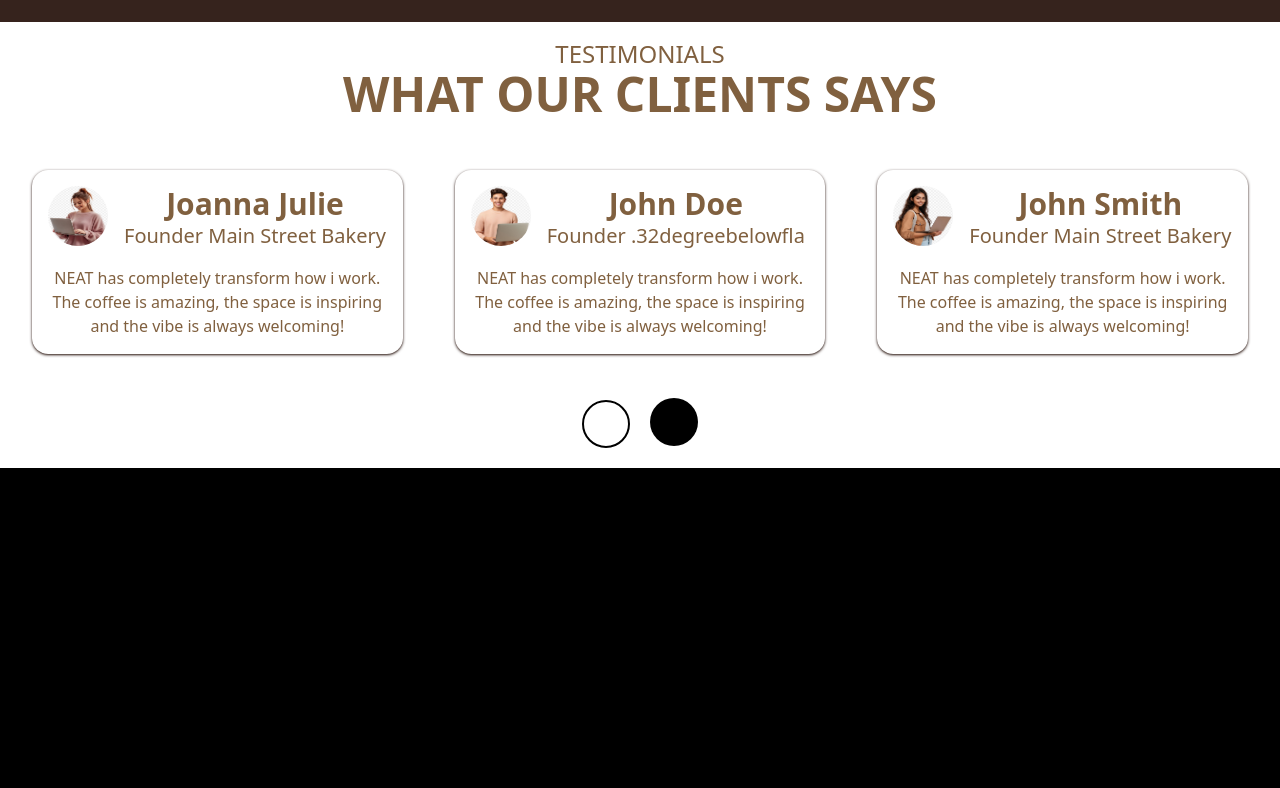
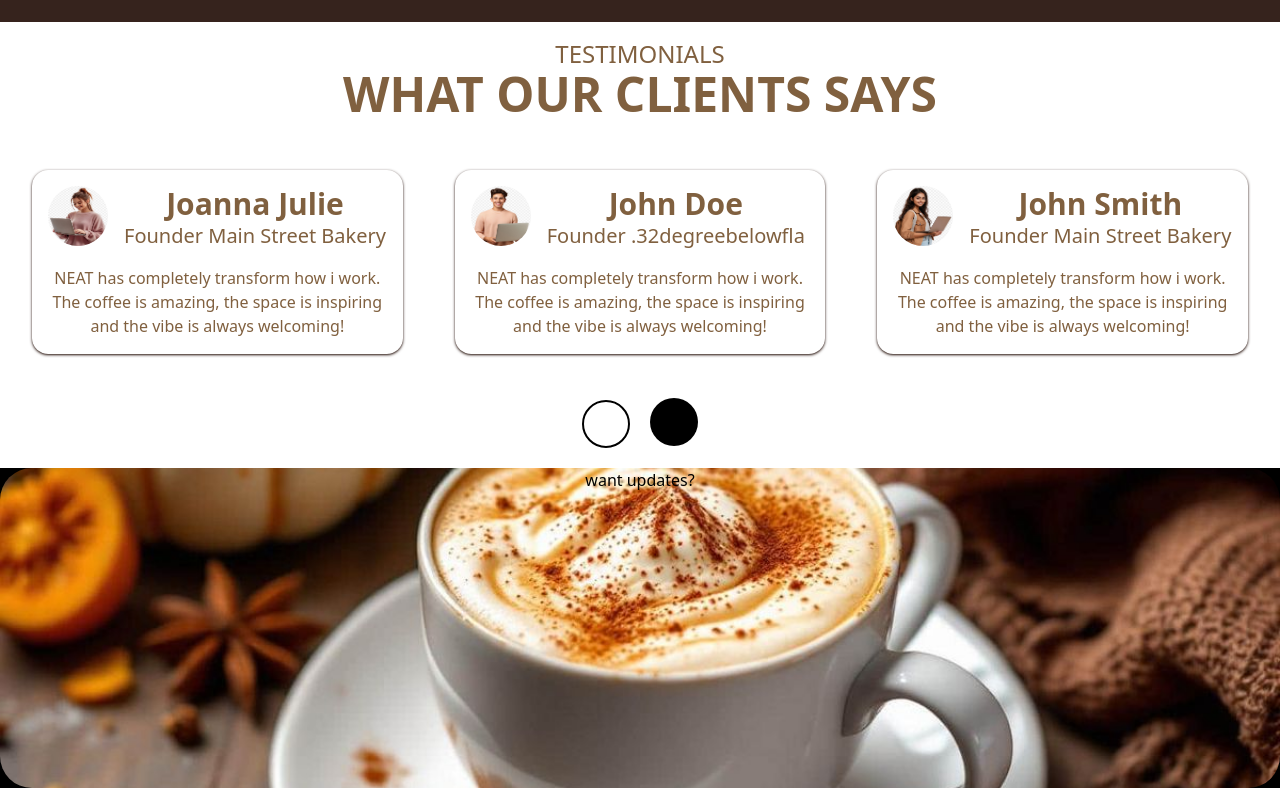
Before and after one commit to Developerfiyin/Finpay-project, a React (Vite) app: page / in a window 1280 px wide. Shown: the part 2746-3534 px from the top of the page. Before the commit the page ends 3214 px from the top, so only its background shows below. Built offline with nearby package versions, Linux system fonts and the light colour scheme.

Commit message:
Added section tag to newsletter.jsx

```diff
--- a/package.json
+++ b/package.json
@@ -14,6 +14,7 @@
     "@tailwindcss/vite": "^4.1.18",
     "react": "^19.1.1",
     "react-dom": "^19.1.1",
+    "react-icons": "^5.5.0",
     "tailwindcss": "^4.1.18"
   },
   "devDependencies": {
--- a/src/Components/Header.jsx
+++ b/src/Components/Header.jsx
@@ -1,4 +1,5 @@
 import React from 'react'
+
 
 const Header = () => {
   return (
--- a/src/Components/Newsletter.jsx
+++ b/src/Components/Newsletter.jsx
@@ -2,10 +2,14 @@ import React from 'react'
 import Footer from '../assets/Footer coffee.png'
 const Newsletter = () => {
   return (
-    <main className='bg-cover bg- '>
+    <main className='bg-cover bg-center h-80 rounded-4xl items-center text-center ' style={{ backgroundImage: `url(${Footer})` }}>
 
-        </main>
+       <h2>want updates?  </h2>
+
+    </main>
   )
+
+
 }
 
 export default Newsletter
```
Also changed, not shown: 1 other file (tests, documents, lock files or other folders).
